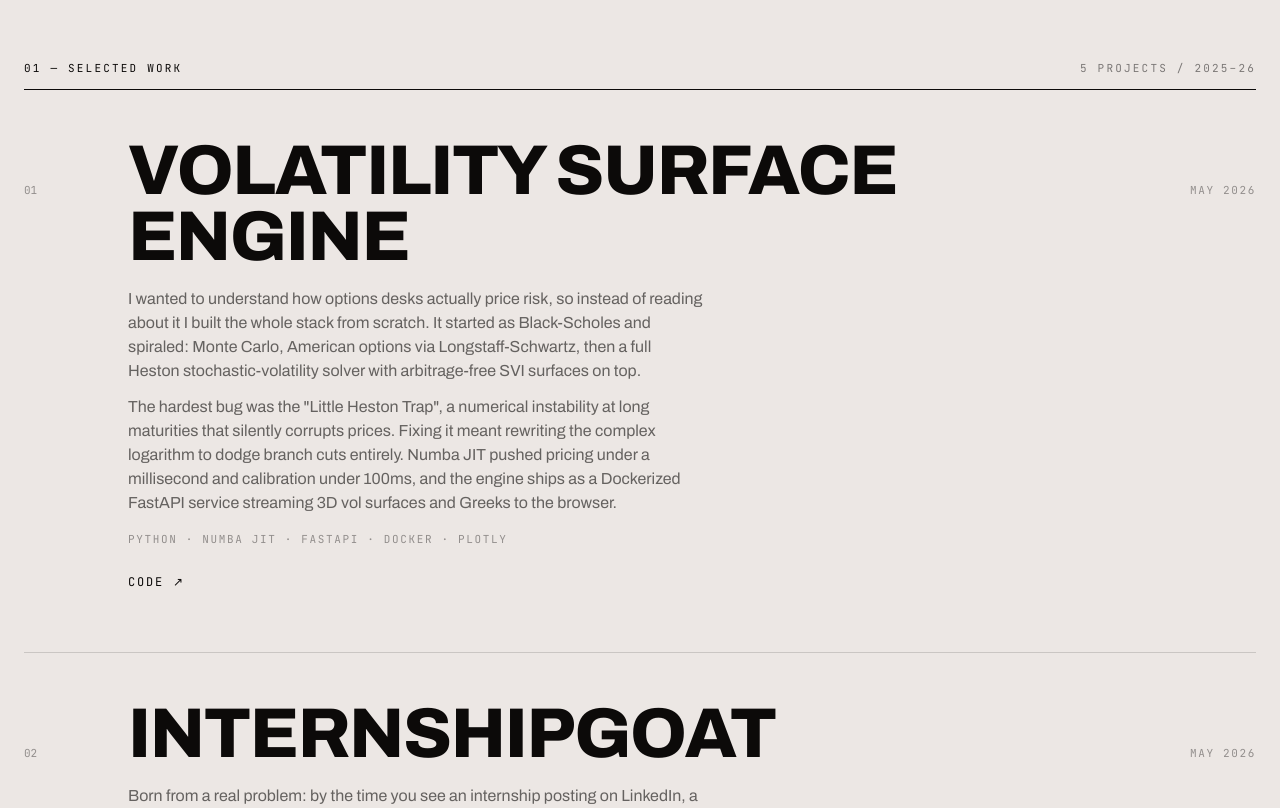
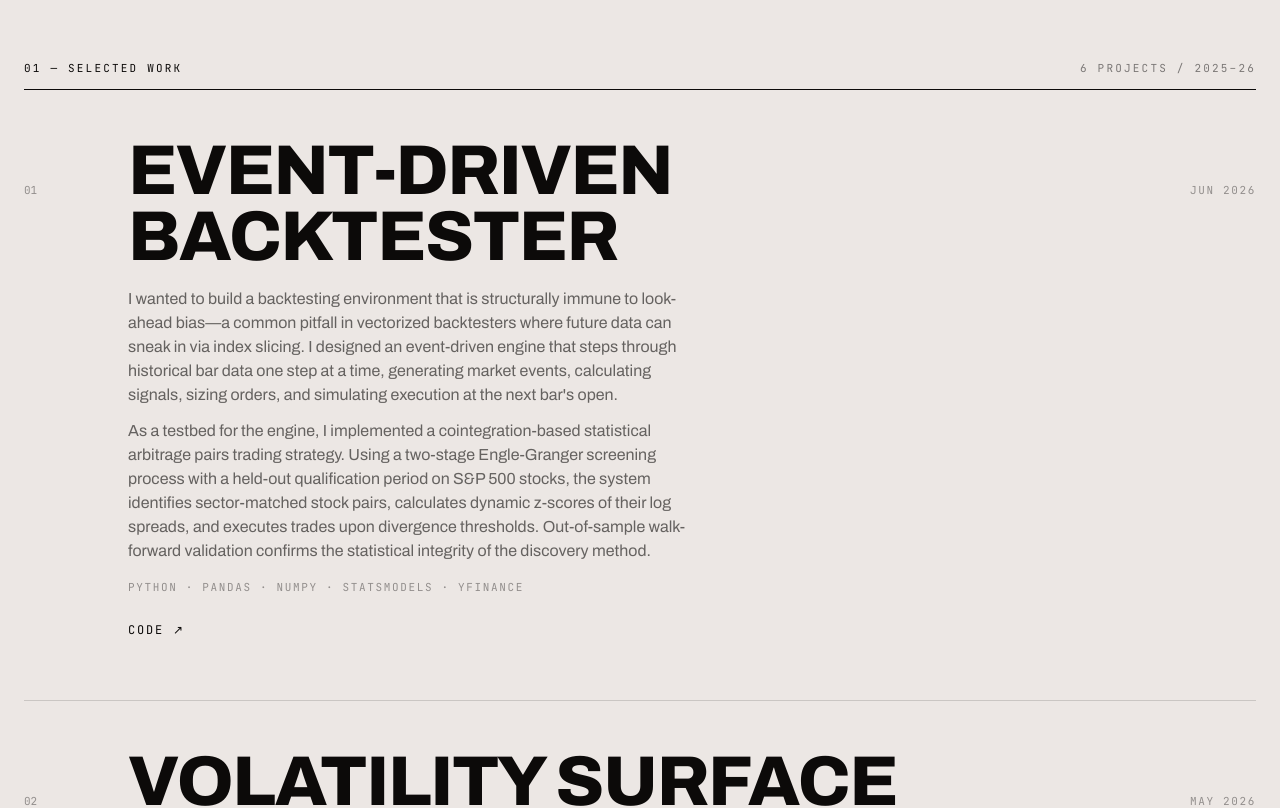
Before and after one commit to Jenak26/janak-portfolio, a React (Vite) app: page / in a window 1280 px wide. Shown: the part 820-1628 px from the top of the page. Built offline with nearby package versions, Linux system fonts and the light colour scheme.

Commit message:
Add Event-Driven Backtester project and update resume

```diff
--- a/src/data.js
+++ b/src/data.js
@@ -23,6 +23,30 @@ export const profile = {
 };
 
 export const projects = [
+  {
+    title: 'Event-Driven Backtester',
+    year: 'Jun 2026',
+    tagline: 'A look-ahead-safe simulation loop for statistical arbitrage.',
+    story: [
+      `I wanted to build a backtesting environment that is structurally immune
+       to look-ahead bias—a common pitfall in vectorized backtesters where
+       future data can sneak in via index slicing. I designed an event-driven
+       engine that steps through historical bar data one step at a time,
+       generating market events, calculating signals, sizing orders, and
+       simulating execution at the next bar's open.`,
+      `As a testbed for the engine, I implemented a cointegration-based statistical
+       arbitrage pairs trading strategy. Using a two-stage Engle-Granger screening
+       process with a held-out qualification period on S&P 500 stocks, the system
+       identifies sector-matched stock pairs, calculates dynamic z-scores of their
+       log spreads, and executes trades upon divergence thresholds. Out-of-sample
+       walk-forward validation confirms the statistical integrity of the discovery method.`,
+    ],
+    specs: 'Event-driven simulator · Engle-Granger cointegration screening · Next-bar fills · Out-of-sample validation',
+    tech: ['Python', 'Pandas', 'NumPy', 'Statsmodels', 'yfinance'],
+    live: null,
+    github: 'https://github.com/Jenak26/event-driven-backtester',
+    image: null,
+  },
   {
     title: 'Volatility Surface Engine',
     year: 'May 2026',
```
Also changed, not shown: 1 other file (tests, documents, lock files or other folders).
